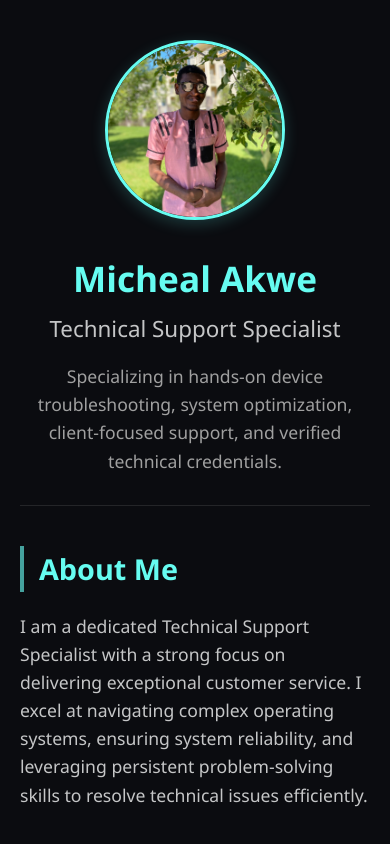
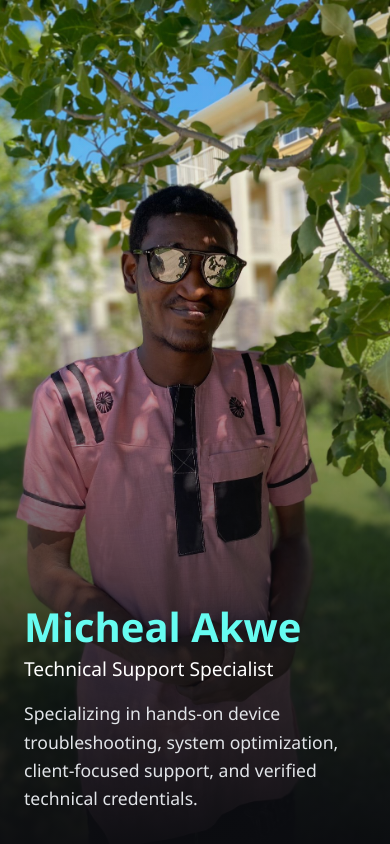
Before and after one commit to Michael767-cloud/Michael767-cloud.github.io, a plain HTML site: page index.html in a window 390 px wide. Shown: the top 844 px of the page. Drawn offline with Linux system fonts and the light colour scheme.

Commit message:
Make portrait fill the portfolio welcome screen

```diff
--- a/index.html
+++ b/index.html
@@ -4,14 +4,13 @@
     <meta charset="UTF-8">
     <meta name="viewport" content="width=device-width, initial-scale=1.0">
     <title>Micheal Akwe - Technical Support Specialist</title>
-    <link rel="stylesheet" href="style.css">
+    <link rel="stylesheet" href="style.css?v=20261124-hero">
 </head>
 <body>
 
-    <div class="container">
         <!-- Header / Hero Section -->
         <header class="profile-header">
-            <img src="profile.jpg" alt="Micheal Akwe" class="profile-pic">
+            <img src="profile.jpg" alt="Micheal Akwe outdoors" class="profile-pic" fetchpriority="high" width="1536" height="2048">
             <div class="header-text">
                 <h1>Micheal Akwe</h1>
                 <h2>Technical Support Specialist</h2>
@@ -19,6 +18,7 @@
             </div>
         </header>
 
+    <div class="container">
         <!-- About Me Section -->
         <section>
             <h3>About Me</h3>
--- a/style.css
+++ b/style.css
@@ -19,26 +19,41 @@ body {
 
 /* Header / Hero Section */
 .profile-header {
+    position: relative;
+    isolation: isolate;
     display: flex;
-    align-items: center;
-    gap: 30px;
-    margin-bottom: 40px;
-    padding-bottom: 30px;
-    border-bottom: 1px solid rgba(255, 255, 255, 0.1);
-    flex-wrap: wrap;
+    align-items: flex-end;
+    min-height: 100vh;
+    min-height: 100svh;
+    padding: clamp(28px, 6vw, 80px) max(24px, calc((100% - 1100px) / 2));
+    background: #0b0c10;
+}
+
+.profile-header::after {
+    content: "";
+    position: absolute;
+    inset: 0;
+    z-index: -1;
+    background: linear-gradient(to top, rgba(11, 12, 16, 0.98), rgba(11, 12, 16, 0.78) 25%, rgba(11, 12, 16, 0.08) 65%);
 }
 
 .profile-pic {
-    width: 180px;
-    height: 180px;
-    border-radius: 50%;
+    position: absolute;
+    inset: 0;
+    z-index: -2;
+    width: 100%;
+    height: 100%;
     object-fit: cover;
-    border: 3px solid #66fcf1;
-    box-shadow: 0 4px 15px rgba(102, 252, 241, 0.2);
+    object-position: center 30%;
+}
+
+.header-text {
+    max-width: 760px;
 }
 
 .header-text h1 {
-    font-size: 2.8em;
+    font-size: clamp(2.5rem, 6vw, 5rem);
+    line-height: 1.1;
     margin-bottom: 5px;
     color: #66fcf1;
 }
@@ -46,7 +61,7 @@ body {
 .header-text h2 {
     font-size: 1.4em;
     font-weight: 400;
-    color: #c5c6c7;
+    color: #ffffff;
     margin-bottom: 15px;
     border: none;
     padding: 0;
@@ -54,7 +69,7 @@ body {
 
 .subtitle {
     font-size: 1.1em;
-    color: #a0a0a0;
+    color: #e1e4e8;
 }
 
 /* Sections */
@@ -183,11 +198,18 @@ a:hover {
 /* Responsive */
 @media (max-width: 600px) {
     .profile-header {
-        flex-direction: column;
-        text-align: center;
+        padding: 32px 24px;
     }
 
-    .header-text h1 {
-        font-size: 2.2em;
+    .profile-pic {
+        object-position: center 25%;
+    }
+
+    .header-text h2 {
+        font-size: 1.2rem;
+    }
+
+    .grid-container {
+        grid-template-columns: repeat(auto-fit, minmax(min(280px, 100%), 1fr));
     }
 }
```
